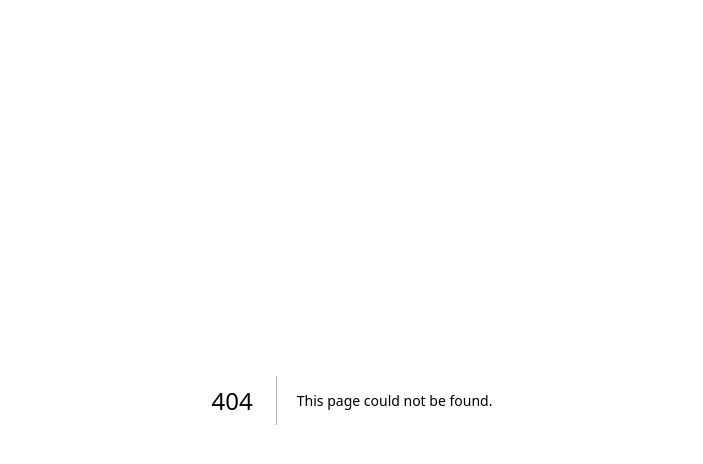
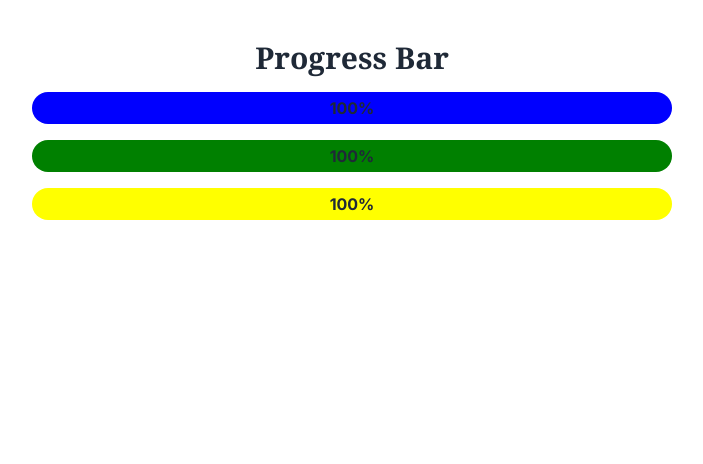
Before and after one commit to Jaga3249/practice_project, a Next.js app: page /pogressbar in a window 1280 px wide. Before the commit this address had no page. Shown: the top 464 px of the page, without its empty margins (288-991 px from the left). Built offline with nearby package versions, Linux system fonts and the light colour scheme.

Commit message:
pogress bar completed sucessfully

```diff
--- /dev/null
+++ b/app/components/PogressBar.tsx
@@ -0,0 +1,18 @@
+interface pogressType {
+  pogress: number;
+  color: string;
+}
+
+const PogressBar: React.FC<pogressType> = ({ pogress, color }) => {
+  return (
+    <div className=" w-[50%]  rounded-full ">
+      <div
+        className={`   rounded-full py-1 flex justify-center items-center font-bold text2xl`}
+        style={{ backgroundColor: color, width: `${pogress}%` }}
+      >
+        {`${pogress}%`}
+      </div>
+    </div>
+  );
+};
+export default PogressBar;
--- /dev/null
+++ b/app/pogressbar/page.tsx
@@ -0,0 +1,31 @@
+"use client";
+import { useEffect, useState } from "react";
+import PogressBar from "../components/PogressBar";
+
+const Page = () => {
+  const [progress, setProgress] = useState<number>(0);
+
+  useEffect(() => {
+    let time;
+    time = setInterval(() => {
+      //   console.log("setinterval call");
+      if (progress < 100) {
+        setProgress((prevProgress) => prevProgress + 1);
+      }
+    }, 30);
+    return () => {
+      clearInterval(time);
+    };
+  }, [progress]);
+
+  return (
+    <div className="h-screen flex flex-col items-center gap-4 py-10 ">
+      <h1 className="font-serif font-semibold text-3xl">Progress Bar</h1>
+      <PogressBar pogress={progress} color="blue" />
+      <PogressBar pogress={progress} color="green" />
+      <PogressBar pogress={progress} color="yellow" />
+    </div>
+  );
+};
+
+export default Page;
```
